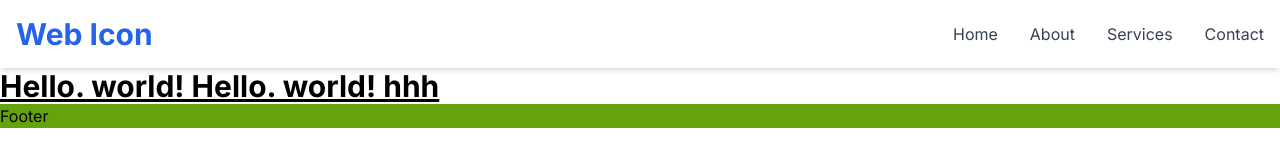
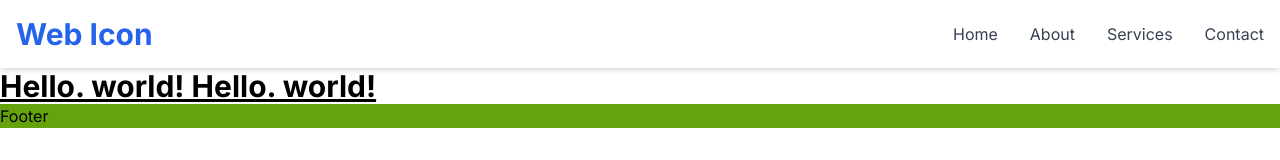
Before and after one commit to akashsdk/magic-app, a Next.js app: page / in a window 1280 px wide. Shown: the top 160 px of the page. Built offline with nearby package versions, Linux system fonts and the light colour scheme.

Commit message:
Update page.tsx

```diff
--- a/src/app/page.tsx
+++ b/src/app/page.tsx
@@ -4,7 +4,7 @@ export default function Home() {
   return (
     <div>
       <h1 className="text-3xl font-bold underline">
-        Hello. world! Hello. world! hhh
+        Hello. world! Hello. world!
       </h1>
     </div>
   );
```
